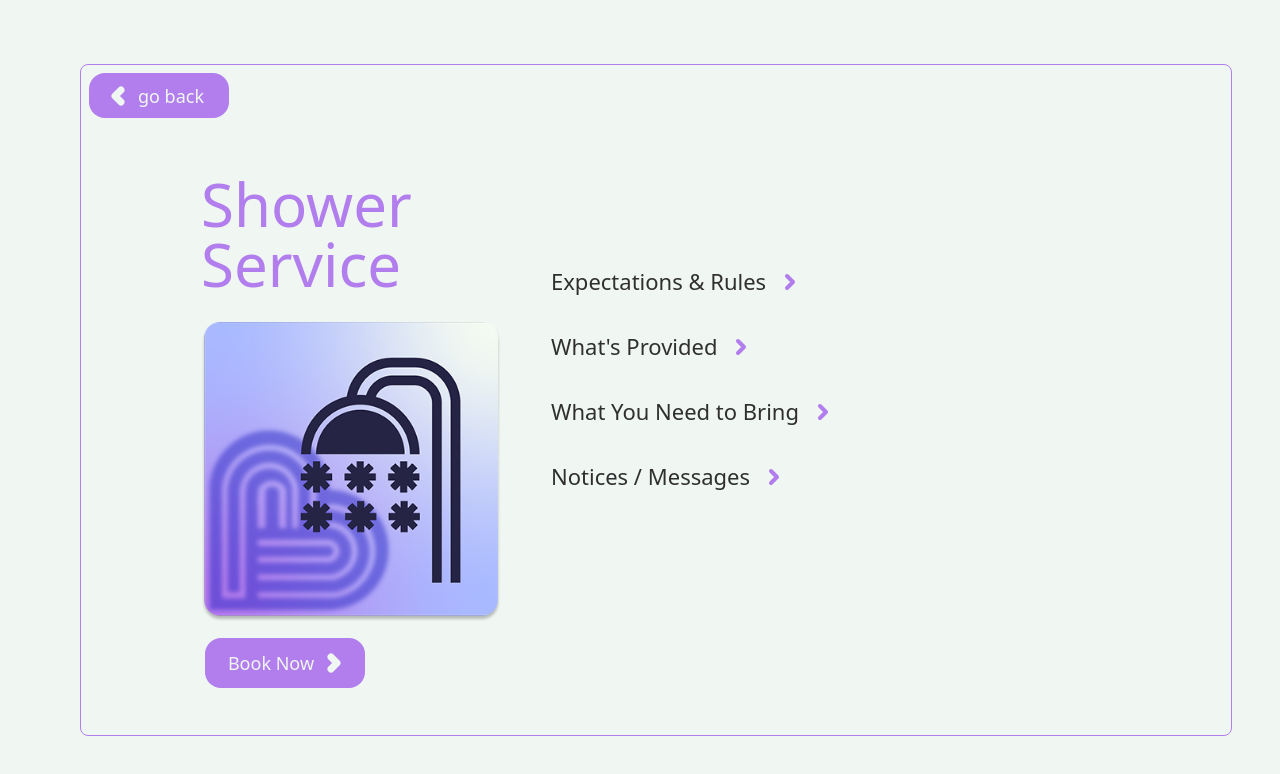
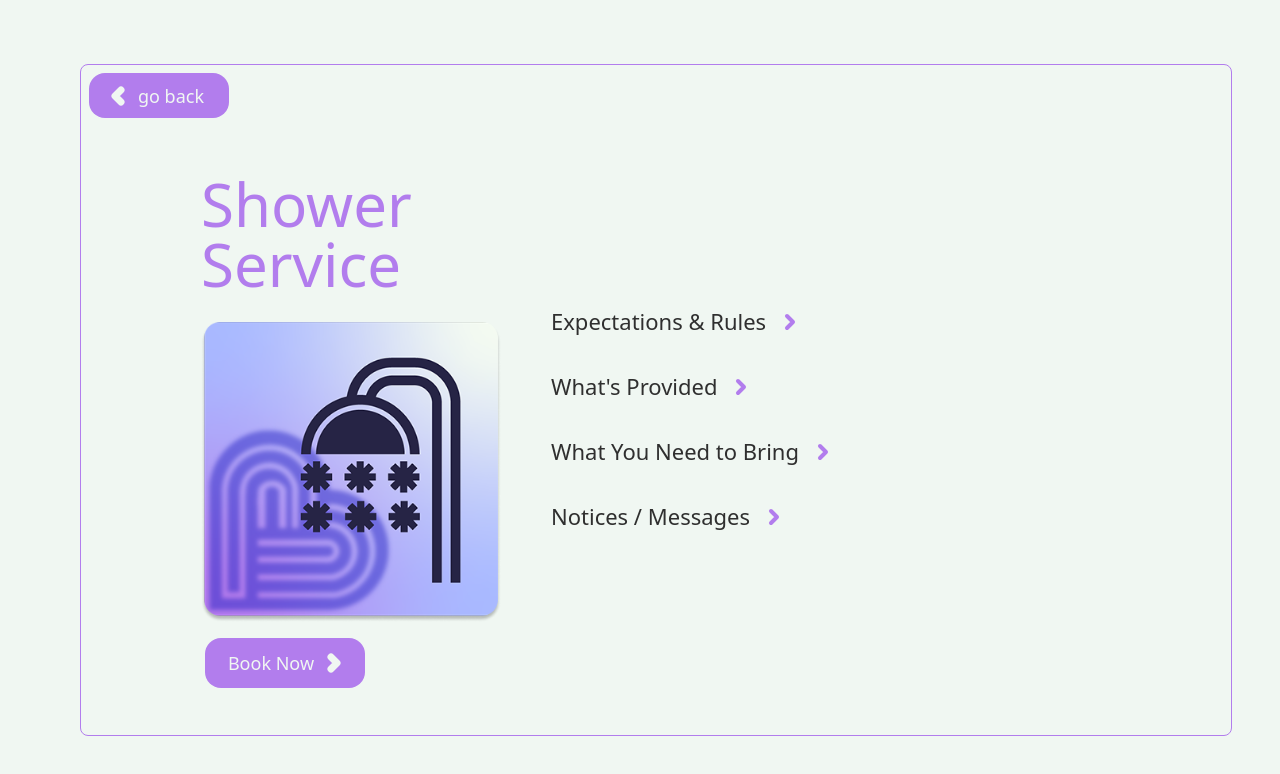
Before and after one commit to JumboCode/breaktime, a React (Vite) app in the folder frontend/breaktime/: page /test in a window 1280 px wide. Shown: the top 774 px of the page. Built offline with nearby package versions, Linux system fonts and the light colour scheme.

Commit message:
Updated buttons

```diff
--- a/frontend/breaktime/src/components/popup/LandingPagePopup.jsx
+++ b/frontend/breaktime/src/components/popup/LandingPagePopup.jsx
@@ -111,7 +111,8 @@ function LandingPagePopup() {
                 <button
                     type="button"
                     onClick={handleGoBack}
-                    className="mb-4 mt-2 ml-2 flex gap-2 font-poppins items-center justify-center w-[140px] h-[45px] bg-[#B27DED] text-[#F0F7F2] font-normal text-lg rounded-2xl pr-2 pb-1 py-1">
+                    className="mb-4 mt-2 ml-2 flex gap-2 font-poppins items-center justify-center w-[140px] h-[45px] bg-[#B27DED]
+                    text-[#F0F7F2] font-normal text-lg rounded-2xl pr-2 pb-1 py-1 hover:bg-[#943BF6] hover:underline">
                     <ChevronLeft strokeWidth={7} color="#F0F7F2"/>
                     go back
                 </button>
@@ -128,7 +129,7 @@ function LandingPagePopup() {
                     {!isBooking? ( <button
                           type="button"
                             onClick={handleBookingClick}
-                            className="flex gap-2 font-poppins items-center justify-center mt-4 ml-31 w-[160px] h-[50px] bg-[#B27DED] text-[#F0F7F2] font-normal text-lg rounded-2xl pl-1 py-1"
+                            className="flex gap-2 font-poppins items-center justify-center hover:bg-[#943BF6] hover:underline mt-4 ml-31 w-[160px] h-[50px] bg-[#B27DED] text-[#F0F7F2] font-normal text-lg rounded-2xl pl-1 py-1"
                         > Book Now <ChevronRight strokeWidth={7} color="#F0F7F2" />
                     </button> ): (
                     <button
@@ -142,7 +143,7 @@ function LandingPagePopup() {
 
                 <div className="absolute top-10 right-10 font-poppins">
                     {!isBooking ? (
-                        <div className="w-[520px] mt-40 mr-30 mt-7 h-[360px] scrollbar-purple overflow-y-auto
+                        <div className="w-[520px] mt-50 mr-30 mt-7 h-[360px] scrollbar-purple overflow-y-auto
                          pr-4 ">
                             {sections.map((section) => {
                                 const isOpen = expandedSection === section.id;
```
